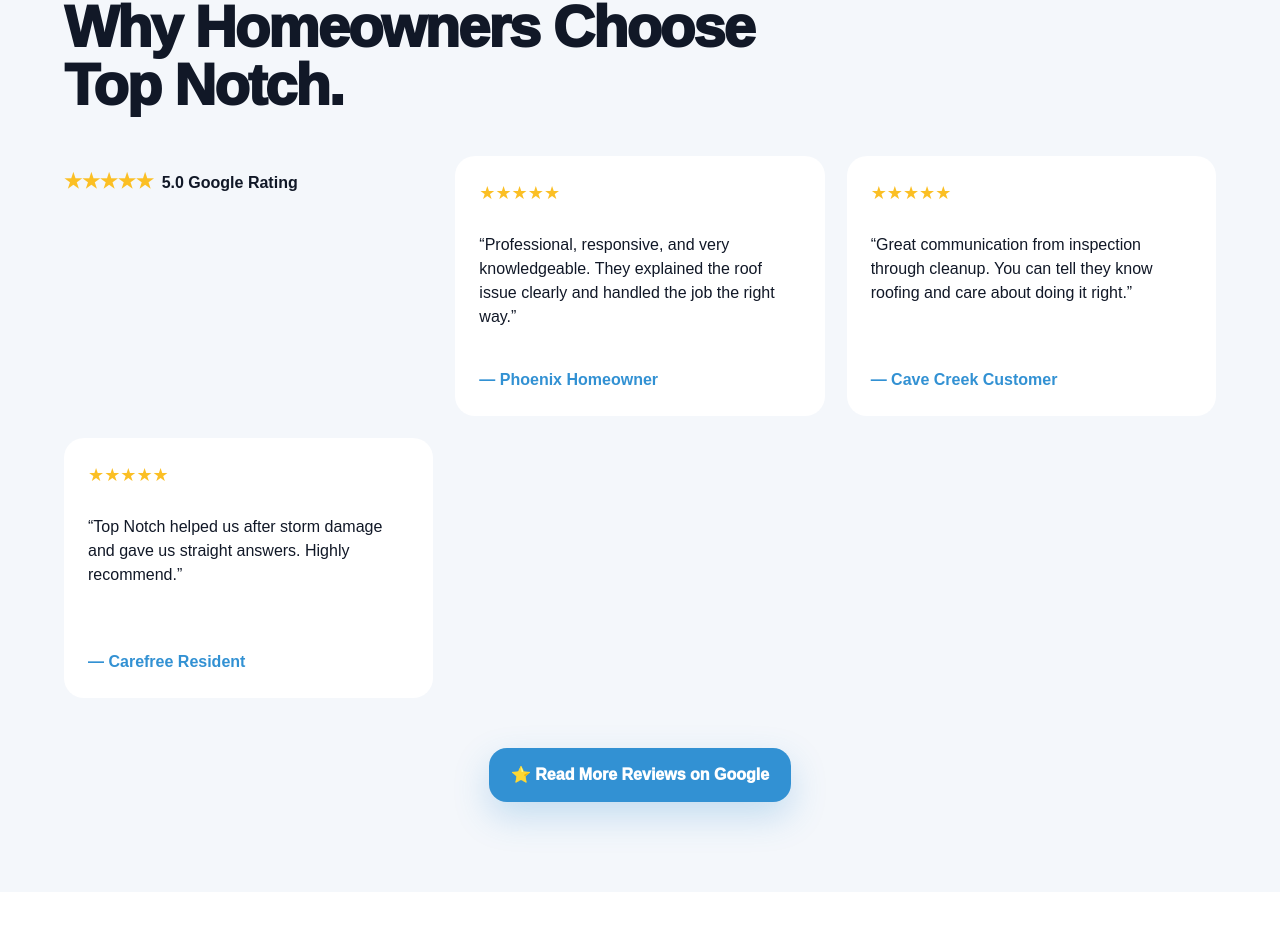
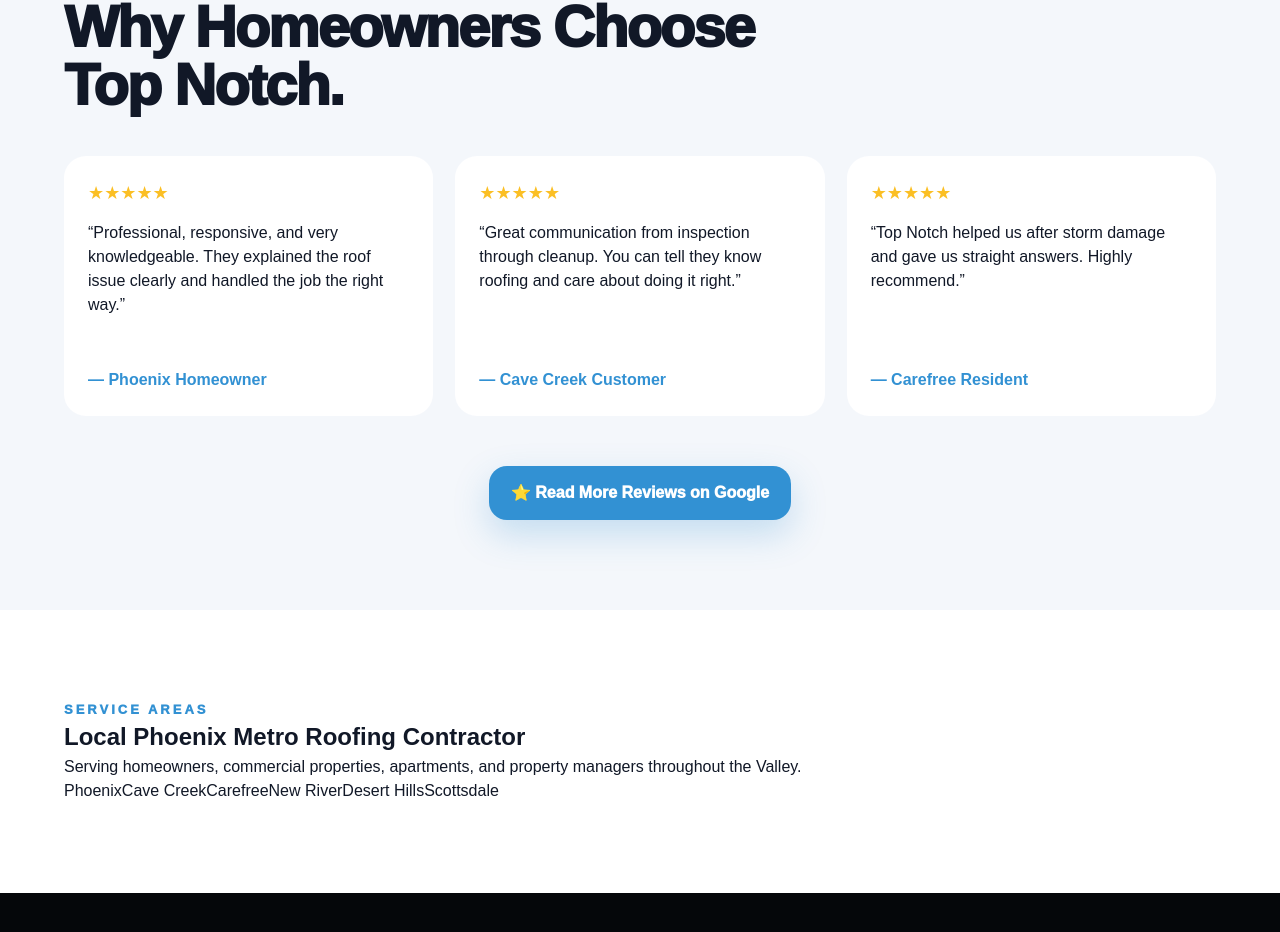
Before and after one commit to topnotchsw-roof/top-notch-roofing, a Next.js app: page / in a window 1280 px wide. Shown: the part 2961-3893 px from the top of the page. Built offline with nearby package versions, Linux system fonts and the light colour scheme.

Commit message:
Update page.tsx

```diff
--- a/app/page.tsx
+++ b/app/page.tsx
@@ -154,25 +154,21 @@
       <section id="reviews" className="light">
         <div className="wrap">
           <div className="sectionHead"><div className="eyebrow">Trust & Experience</div><h2>Why Homeowners Choose Top Notch.</h2></div>
-         <div className="reviews">
-           <div style={{ marginTop: "10px", marginBottom: "20px", fontWeight: "bold" }}>
-  <span style={{ color: "#fbbf24", fontSize: "20px" }}>★★★★★</span>
-  <span style={{ marginLeft: "8px" }}>5.0 Google Rating</span>
-</div>
-  <article>
-    <div style={{ color: "#fbbf24", fontSize: "18px" }}>★★★★★</div>
+         <div className="reviewCardsFixed">
+  <article className="reviewBoxFixed">
+    <div className="reviewStars">★★★★★</div>
     <p>“Professional, responsive, and very knowledgeable. They explained the roof issue clearly and handled the job the right way.”</p>
     <strong>— Phoenix Homeowner</strong>
   </article>
 
-  <article>
-    <div style={{ color: "#fbbf24", fontSize: "18px" }}>★★★★★</div>
+  <article className="reviewBoxFixed">
+    <div className="reviewStars">★★★★★</div>
     <p>“Great communication from inspection through cleanup. You can tell they know roofing and care about doing it right.”</p>
     <strong>— Cave Creek Customer</strong>
   </article>
 
-  <article>
-    <div style={{ color: "#fbbf24", fontSize: "18px" }}>★★★★★</div>
+  <article className="reviewBoxFixed">
+    <div className="reviewStars">★★★★★</div>
     <p>“Top Notch helped us after storm damage and gave us straight answers. Highly recommend.”</p>
     <strong>— Carefree Resident</strong>
   </article>
```
